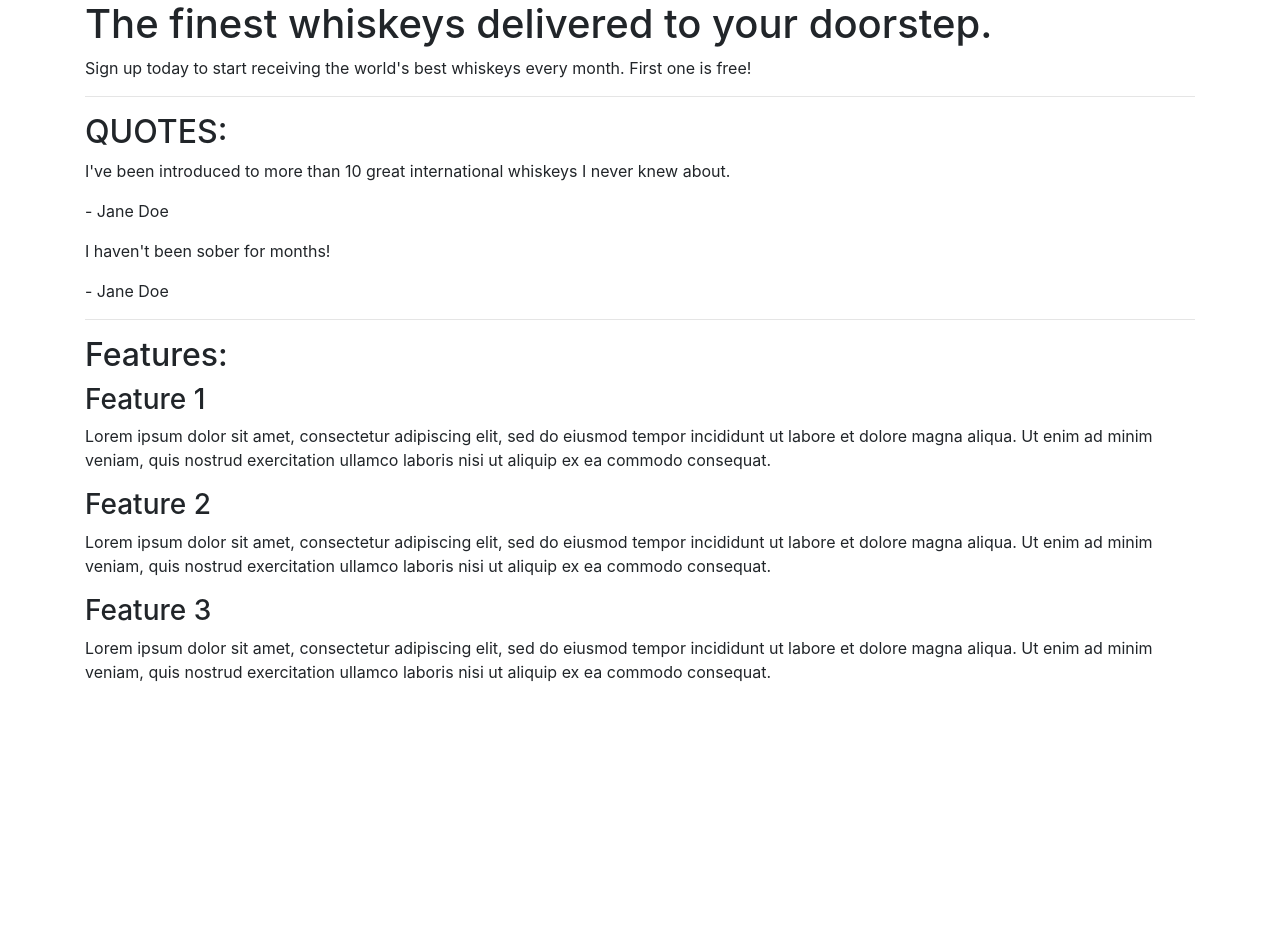
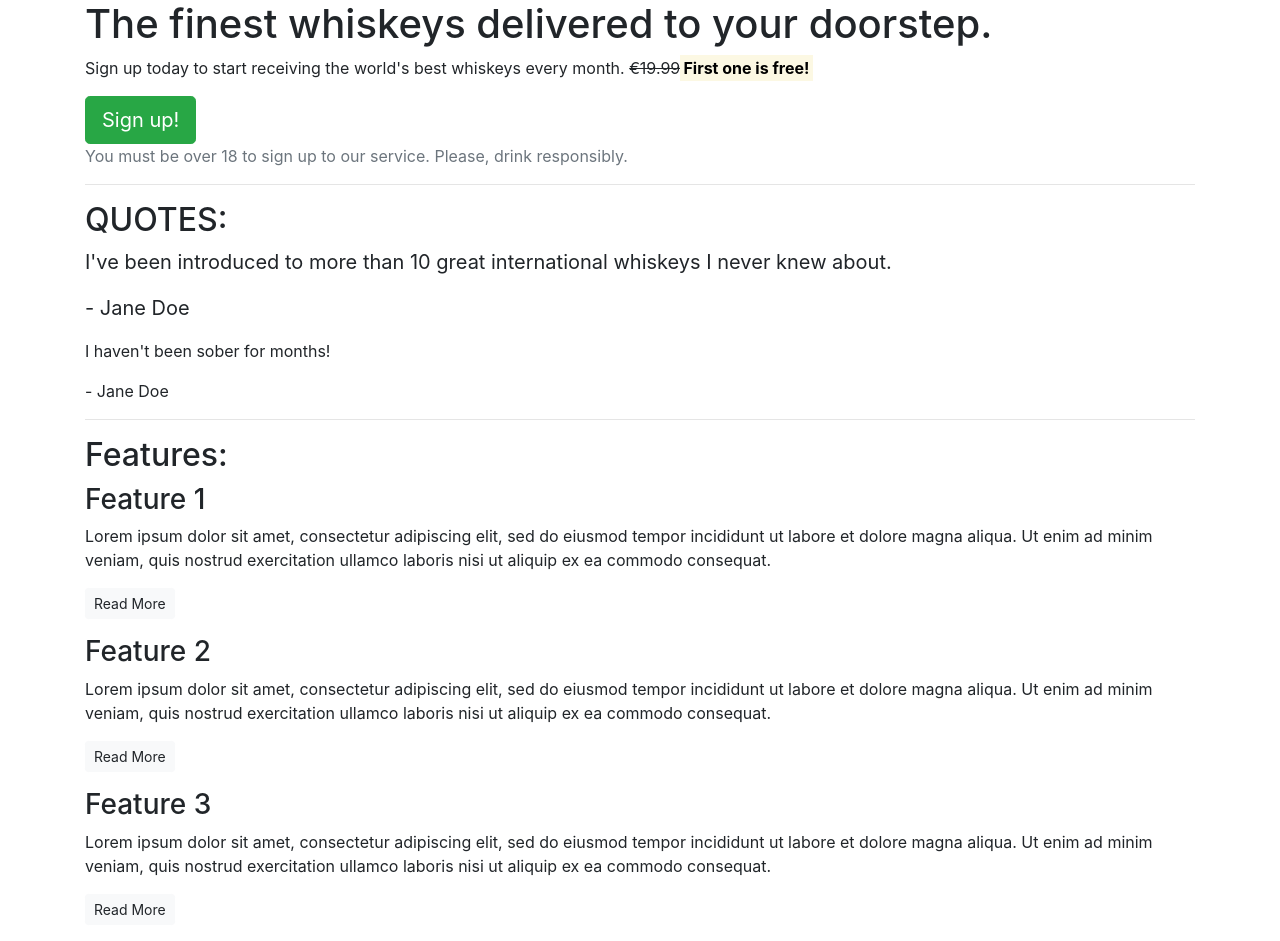
Before and after one commit to giankpetrov/booking-system, a plain HTML site: page index.html in a window 1280 px wide. Before the commit the page ends 800 px from the top, so only its background shows below. Drawn offline with nearby package versions, Linux system fonts and the light colour scheme.

Commit message:
Core CSS

```diff
--- a/index.html
+++ b/index.html
@@ -13,7 +13,10 @@
         <!-- Callout -->
         <section class="callout">
             <h1>The finest whiskeys delivered to your doorstep.</h1>
-            <p>Sign up today to start receiving the world's best whiskeys every month. First one is free!</p>
+            <p>Sign up today to start receiving the world's best whiskeys every month.
+            <s>€19.99</s><strong><mark>First one is free!</mark></strong></p>
+            <button class="btn btn-success btn-lg">Sign up!</button>
+            <p class="text-muted"><small></small>You must be over 18 to sign up to our service. Please, drink responsibly.</small></p>
         </section>
         <!-- /.callout -->
         <hr>
@@ -21,10 +24,10 @@
         <!-- Quotes -->
         <section class="quotes">
             <h2 class="text-uppercase">Quotes:</h2>
-            <div class="quote">
+            <blockquote class="blockquote">
                 <p>I've been introduced to more than 10 great international whiskeys I never knew about.</p>
                 <p>- Jane Doe</p>
-            </div>
+            </blockquote>
             <div class="quote">
                 <p>I haven't been sober for months!</p>
                 <p>- Jane Doe</p>
@@ -39,14 +42,17 @@
             <div class="feature">
                 <h3>Feature 1</h3>
                 <p>Lorem ipsum dolor sit amet, consectetur adipiscing elit, sed do eiusmod tempor incididunt ut labore et dolore magna aliqua. Ut enim ad minim veniam, quis nostrud exercitation ullamco laboris nisi ut aliquip ex ea commodo consequat.</p>
+                <p><a class="btn btn-sm btn-light" href="">Read More</a></p>
             </div>
             <div class="feature">
                 <h3>Feature 2</h3>
                 <p>Lorem ipsum dolor sit amet, consectetur adipiscing elit, sed do eiusmod tempor incididunt ut labore et dolore magna aliqua. Ut enim ad minim veniam, quis nostrud exercitation ullamco laboris nisi ut aliquip ex ea commodo consequat.</p>
+                <p><a class="btn btn-sm btn-light" href="">Read More</a></p>
             </div>
             <div class="feature">
                 <h3>Feature 3</h3>
                 <p>Lorem ipsum dolor sit amet, consectetur adipiscing elit, sed do eiusmod tempor incididunt ut labore et dolore magna aliqua. Ut enim ad minim veniam, quis nostrud exercitation ullamco laboris nisi ut aliquip ex ea commodo consequat.</p>
+                <p><a class="btn btn-sm btn-light" href="">Read More</a></p>
             </div>
         </section>
         <!-- /.features -->
```
